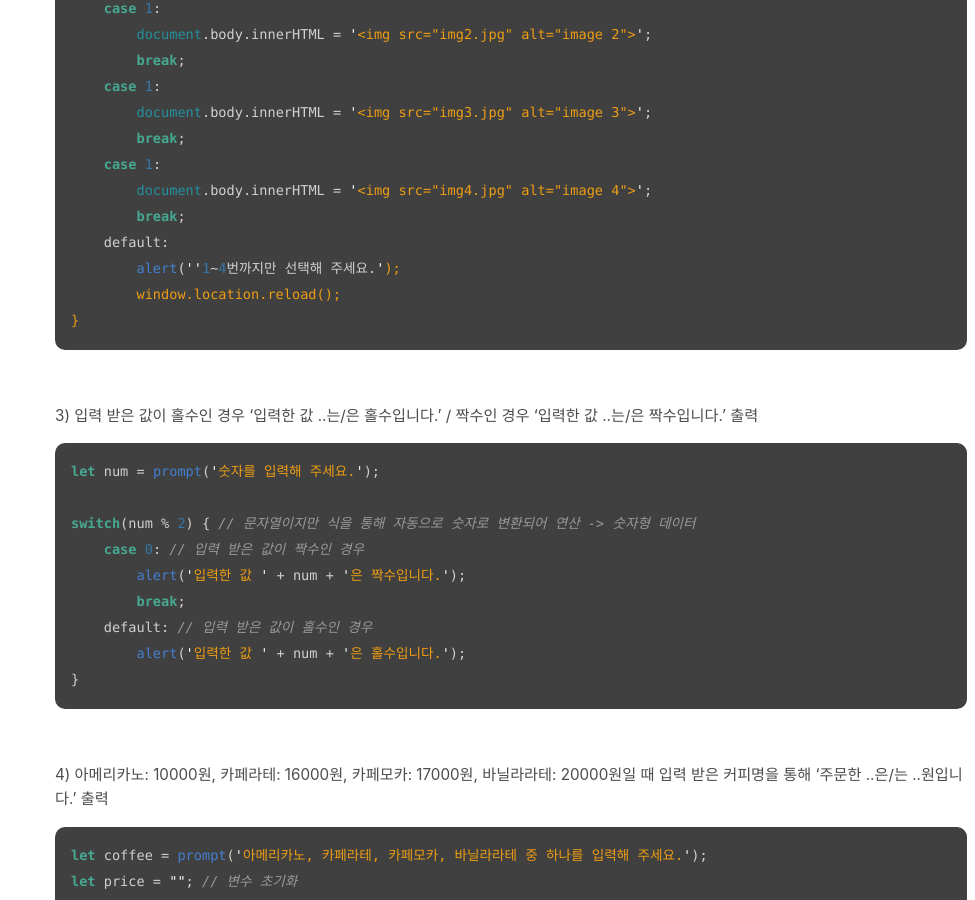
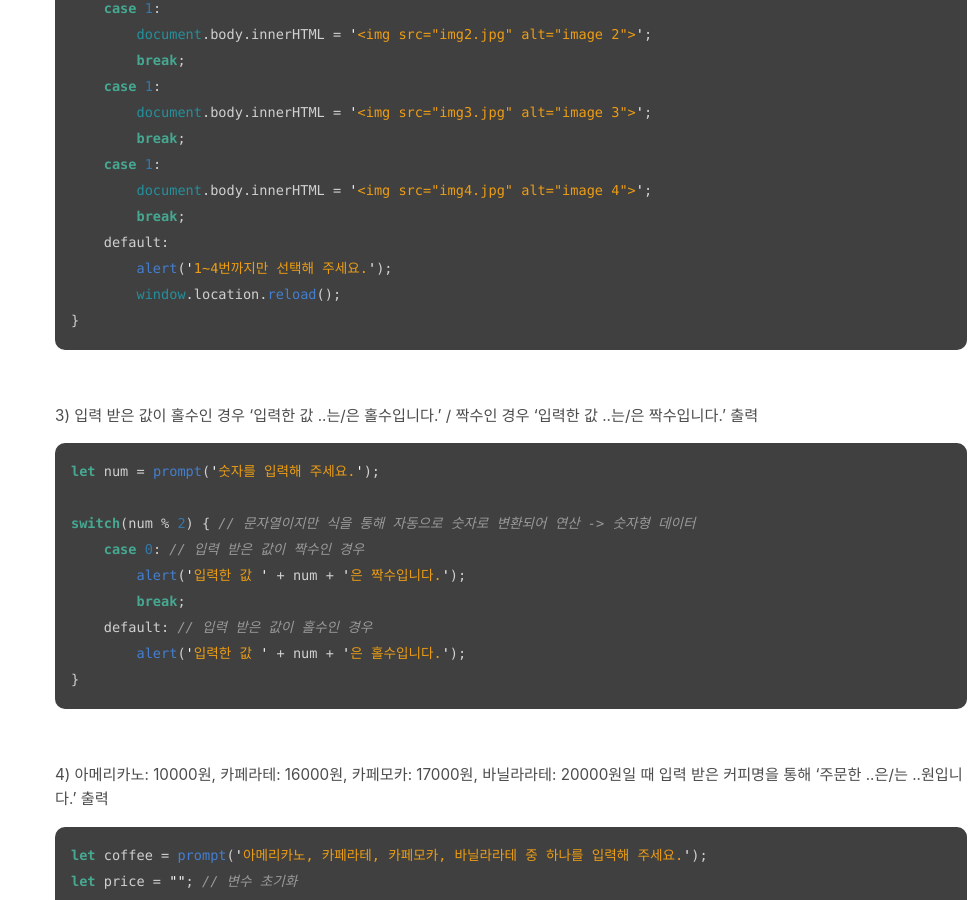
Before and after one commit to absolutelyfullycapable/absolutelyfullycapable.github.io, a Jekyll site: the page built from _posts/2020-09-20-javascript-제어문-조건문switchCase문예제.md, in a window 1280 px wide and 900 px high, scrolled down 1405 px. Shown: the whole window, without its empty margins (305-1280 px from the left). Built offline with Jekyll 4.4.1, drawn with Linux system fonts in a browser that asks for light colours.

````diff
--- a/_posts/2020-09-20-javascript-제어문-조건문switchCase문예제.md
+++ b/_posts/2020-09-20-javascript-제어문-조건문switchCase문예제.md
@@ -62,7 +62,7 @@ switch(num) {
     	document.body.innerHTML = '<img src="img4.jpg" alt="image 4">';
         break;
     default:
-    	alert(''1~4번까지만 선택해 주세요.');
+    	alert('1~4번까지만 선택해 주세요.');
         window.location.reload();
 }
 ```
````
